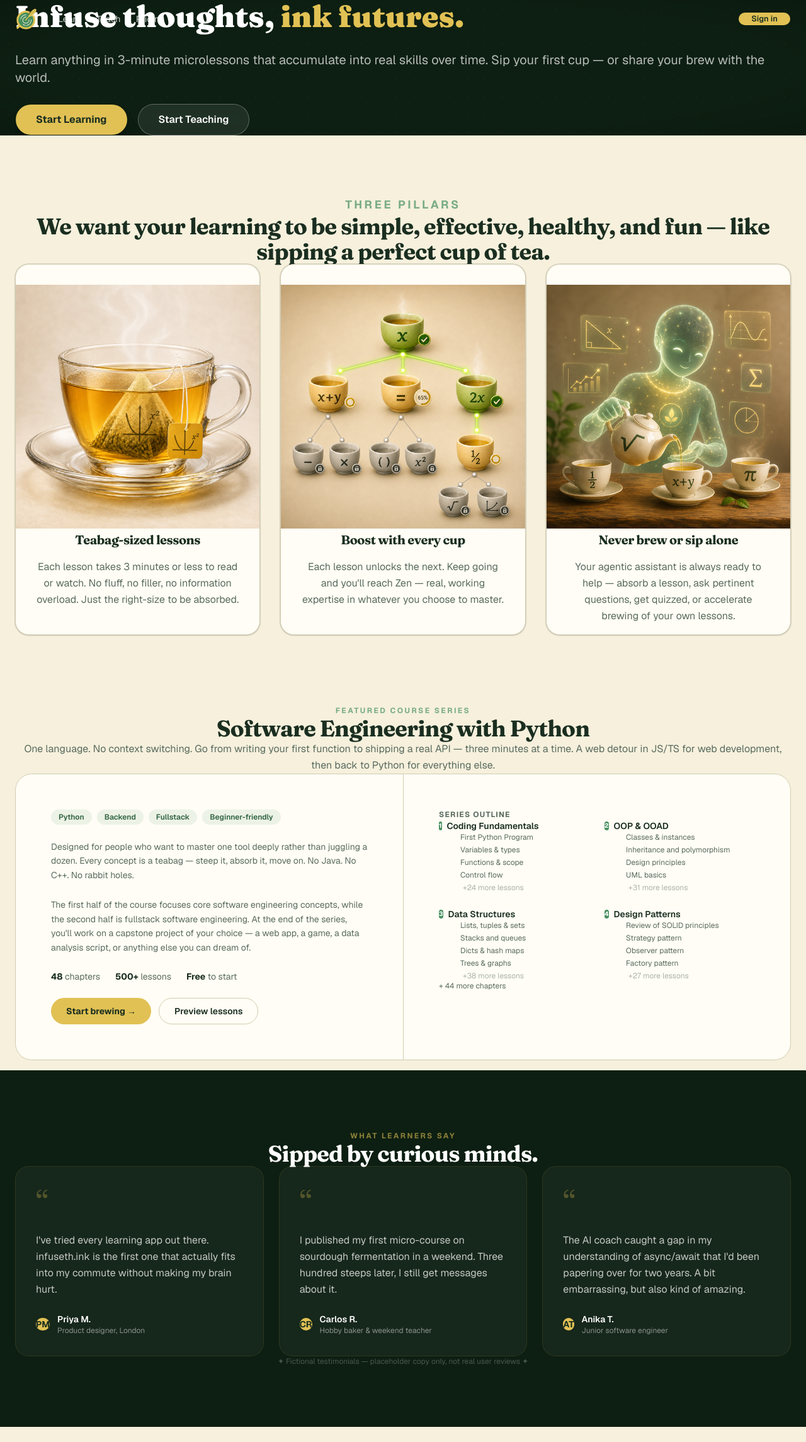
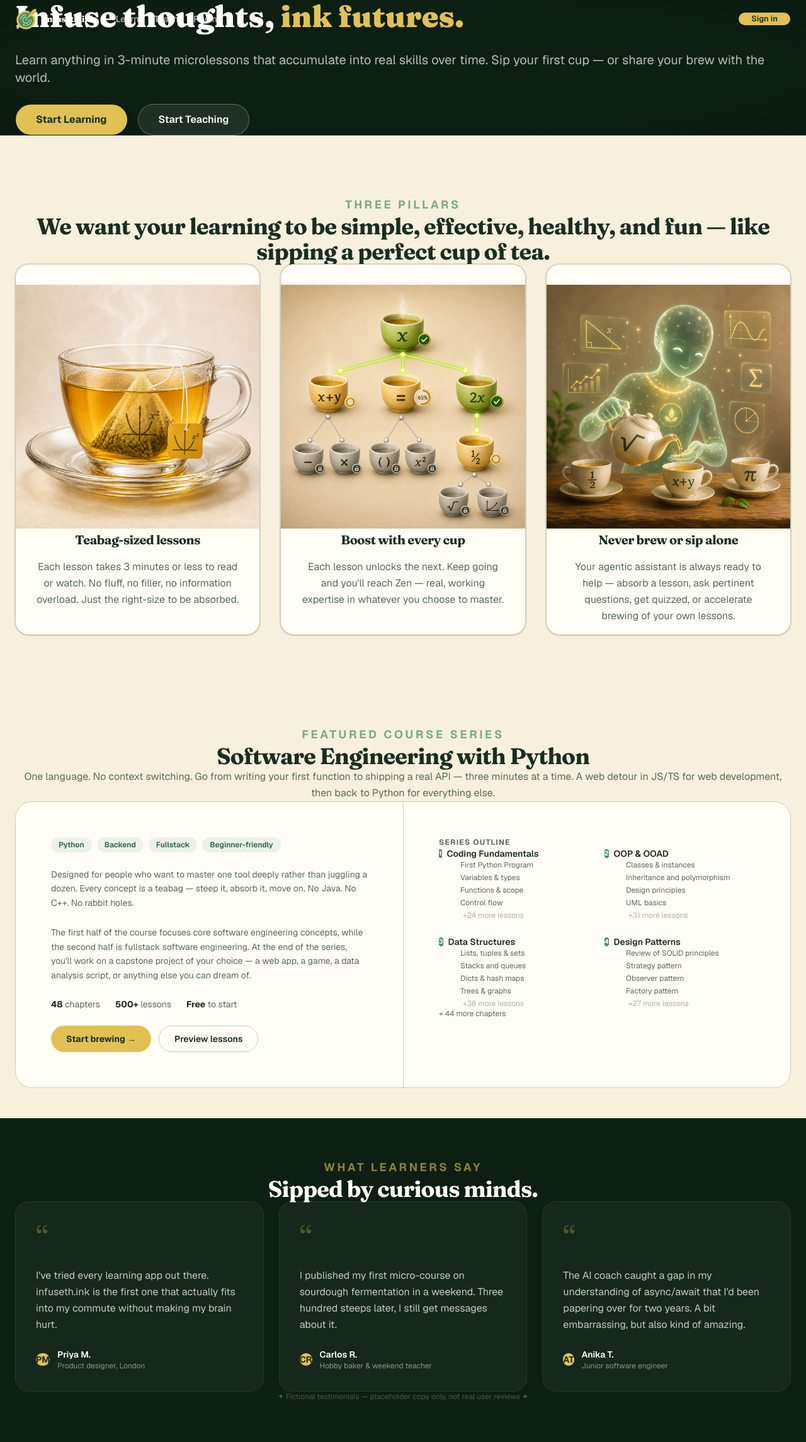
Before and after one commit to infuseth-ink/infusethink-web, a Next.js app: page / in a window 1280 px wide. Shown: the whole page at 63% size. Before the commit the page ends 2265 px from the top, so only its background shows below. Built offline with nearby package versions, Linux system fonts and the light colour scheme.

Commit message:
🚨 fix-lint: fix another batch of linter errors

```diff
--- a/components/home/FeaturedCourseSection.tsx
+++ b/components/home/FeaturedCourseSection.tsx
@@ -34,9 +34,9 @@ const CHAPTERS = [
 
 export default function FeaturedCourseSection() {
   return (
-    <section className="bg-brand-parchment px-6 py-4">
+    <section className="bg-brand-parchment px-6 py-12">
       <div className="mx-auto max-inline-6xl">
-        <p className="text-brand-green mbe-4 text-center text-xs font-bold tracking-[0.2em] uppercase opacity-70">
+        <p className="text-brand-green mbe-4 text-center text-lg font-bold tracking-[0.2em] uppercase opacity-70">
           Featured course series
         </p>
         <h2 className="font-display text-foreground mbe-4 text-center text-3xl font-bold tracking-tight sm:text-4xl">
--- a/components/home/TestimonialsSection.tsx
+++ b/components/home/TestimonialsSection.tsx
@@ -27,10 +27,10 @@ const testimonials = [
 
 export default function TestimonialsSection() {
   return (
-    <section className="bg-[#0d1f12] px-6 py-24">
+    <section className="bg-[#0d1f12] px-6 py-16">
       <div className="mx-auto max-inline-6xl">
         {/* Section label */}
-        <p className="text-brand-gold/60 mbe-4 text-center text-xs font-bold tracking-[0.2em] uppercase">
+        <p className="text-brand-gold/60 mbe-4 text-center text-lg font-bold tracking-[0.2em] uppercase">
           What learners say
         </p>
         <h2 className="font-display mbe-16 text-center text-3xl font-bold tracking-tight text-white sm:text-4xl">
--- a/components/layout/Navbar.tsx
+++ b/components/layout/Navbar.tsx
@@ -29,8 +29,8 @@ export default function Navbar() {
       }}
     >
       <nav className="mx-auto flex items-center gap-8 px-6 py-3 max-inline-6xl">
-        {/* Logo */}
-        <Link href="/" className="shrink-0">
+        {/* Logo + wordmark */}
+        <Link href="/" className="flex shrink-0 items-center gap-2.5">
           <Image
             src="/logo-final-square.png"
             alt="infuseth.ink"
@@ -39,6 +39,9 @@ export default function Navbar() {
             className="rounded-md"
             priority
           />
+          <span className="font-display text-sm font-semibold tracking-tight text-white">
+            infuseth.ink
+          </span>
         </Link>
 
         {/* Nav links */}
```
